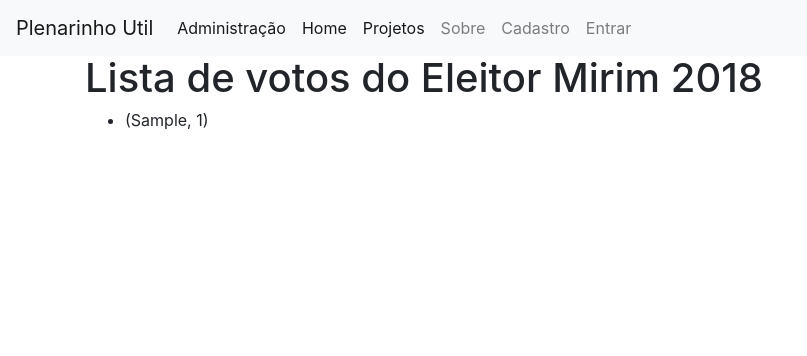
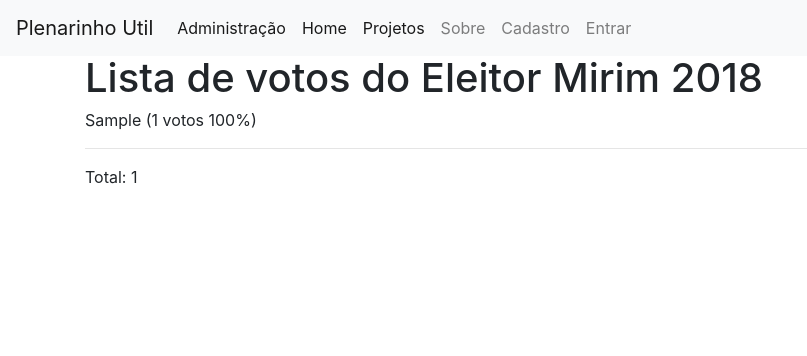
Before and after one commit to danieldourado/plenarinho-util, a Django app: page / in a window 1280 px wide. Shown: the top 356 px of the page, without its empty margins (0-807 px from the left). Run offline with Django 3.2, Linux system fonts and the light colour scheme; tables that the repository leaves empty hold one stand-in row (values such as "Sample post"); a database or web service that is not in the repository returns one stand-in record (values such as "Sample title"); data that the repository does not hold is empty; some libraries are stand-ins or nearby versions.

Commit message:
mostrando porcentagem nos votos do eleitor mirim

```diff
--- a/eleitor_mirim/templates/votos/votos_list.html
+++ b/eleitor_mirim/templates/votos/votos_list.html
@@ -2,14 +2,12 @@
 
 {% block content %}
     <h1>Lista de votos do Eleitor Mirim 2018</h1>
-    <ul>
-        {% for object in votos_list %}
-            <li>
-                {{ object }}
-            </li>
-        {% empty %}
-                <p>Sem items.</p>
-        {% endfor %}
-    </ul>
+    {% for object in votos_list %}
+            <p>{{ object.0 }} ({{object.1}} votos {% widthratio object.1 votos_total 100 %}%)</p>
+    {% empty %}
+            <p>Sem items.</p>
+    {% endfor %}
+    <hr>
+    <p>Total: {{votos_total}}</p>
 
 {% endblock %}
--- a/eleitor_mirim/views.py
+++ b/eleitor_mirim/views.py
@@ -19,7 +19,10 @@ class ContagemVotos(TemplateView):
                 numeros[current_numero] = 0
             numeros[current_numero] += 1
         sorted_by_value = sorted(numeros.items(), key=lambda kv: kv[1], reverse=True)
-        print(str(sorted_by_value))
+        print(str(sorted_by_value[0][0]))
 
-        context = {"votos_list":sorted_by_value}
+        total = 0
+        for voto in sorted_by_value:
+            total += voto[1]
+        context = {"votos_list":sorted_by_value, 'votos_total':total}
         return context
```
